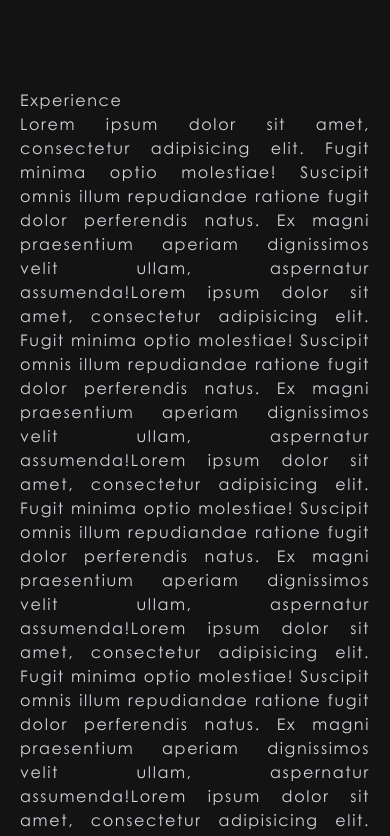
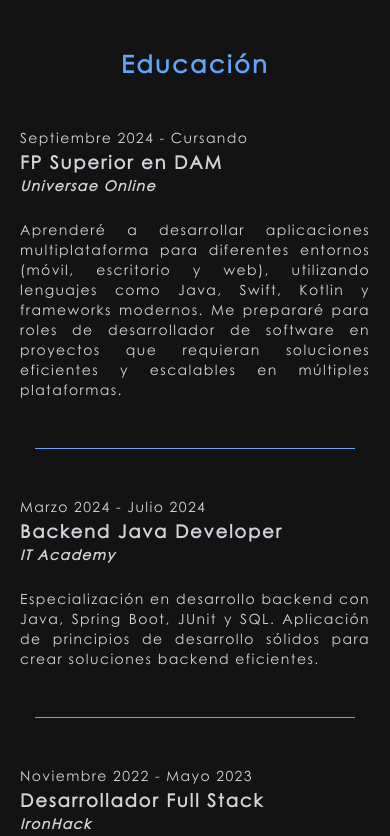
Before and after one commit to leandropereyradev/personal-web-vite, a React (Vite) app: page / in a window 390 px wide. Shown: the part 5140-5976 px from the top of the page. Built offline with nearby package versions, Linux system fonts and the light colour scheme.

Commit message:
Inplement Education component

```diff
--- /dev/null
+++ b/src/components/education/Education.jsx
@@ -0,0 +1,19 @@
+import education from "../../data/education";
+import EducationItem from "./EducationItem";
+
+const Education = () => {
+  return (
+    <div id="education">
+      <h1 className="text-blue-400 text-center text-2xl font-bold mb-12 md:text-3xl lg:pb-10 xl:text-3xl">
+        Educación
+      </h1>
+
+      <div className="flex flex-col gap-12">
+        {education &&
+          education.map((item) => <EducationItem key={item.id} {...item} />)}
+      </div>
+    </div>
+  );
+};
+
+export default Education;
--- /dev/null
+++ b/src/components/education/EducationItem.jsx
@@ -0,0 +1,28 @@
+import PropTypes from "prop-types";
+
+const EducationItem = ({ date, program, institution, description }) => {
+  return (
+    <div className="flex flex-col gap-12">
+      <div className="flex flex-col gap-2 md:grid md:grid-cols-education md:gap-4 md:pr-4">
+        <div className="text-left">
+          <p className="text-sm">{date}</p>
+          <h2 className="text-lg font-bold">{program}</h2>
+          <h2 className="text-sm font-bold italic mb-4">{institution}</h2>
+        </div>
+
+        <p className="text-sm">{description}</p>
+      </div>
+
+      <div className="w-11/12 mx-auto h-[1px] bg-blue-400 md:w-2/4 xl:w-1/3 xl:mb-4" />
+    </div>
+  );
+};
+
+EducationItem.propTypes = {
+  date: PropTypes.string.isRequired,
+  program: PropTypes.string.isRequired,
+  institution: PropTypes.string.isRequired,
+  description: PropTypes.string.isRequired,
+};
+
+export default EducationItem;
--- a/src/components/maincontent/Experience.jsx
+++ /dev/null
@@ -1,39 +0,0 @@
-const Experience = () => {
-  return (
-    <div id="skills">
-      <h1>Experience</h1>
-      <p>
-        Lorem ipsum dolor sit amet, consectetur adipisicing elit. Fugit minima
-        optio molestiae! Suscipit omnis illum repudiandae ratione fugit dolor
-        perferendis natus. Ex magni praesentium aperiam dignissimos velit ullam,
-        aspernatur assumenda!Lorem ipsum dolor sit amet, consectetur adipisicing
-        elit. Fugit minima optio molestiae! Suscipit omnis illum repudiandae
-        ratione fugit dolor perferendis natus. Ex magni praesentium aperiam
-        dignissimos velit ullam, aspernatur assumenda!Lorem ipsum dolor sit
-        amet, consectetur adipisicing elit. Fugit minima optio molestiae!
-        Suscipit omnis illum repudiandae ratione fugit dolor perferendis natus.
-        Ex magni praesentium aperiam dignissimos velit ullam, aspernatur
-        assumenda!Lorem ipsum dolor sit amet, consectetur adipisicing elit.
-        Fugit minima optio molestiae! Suscipit omnis illum repudiandae ratione
-        fugit dolor perferendis natus. Ex magni praesentium aperiam dignissimos
-        velit ullam, aspernatur assumenda!Lorem ipsum dolor sit amet,
-        consectetur adipisicing elit. Fugit minima optio molestiae! Suscipit
-        omnis illum repudiandae ratione fugit dolor perferendis natus. Ex magni
-        praesentium aperiam dignissimos velit ullam, aspernatur assumenda!Lorem
-        ipsum dolor sit amet, consectetur adipisicing elit. Fugit minima optio
-        molestiae! Suscipit omnis illum repudiandae ratione fugit dolor
-        perferendis natus. Ex magni praesentium aperiam dignissimos velit ullam,
-        aspernatur assumenda!Lorem ipsum dolor sit amet, consectetur adipisicing
-        elit. Fugit minima optio molestiae! Suscipit omnis illum repudiandae
-        ratione fugit dolor perferendis natus. Ex magni praesentium aperiam
-        dignissimos velit ullam, aspernatur assumenda!Lorem ipsum dolor sit
-        amet, consectetur adipisicing elit. Fugit minima optio molestiae!
-        Suscipit omnis illum repudiandae ratione fugit dolor perferendis natus.
-        Ex magni praesentium aperiam dignissimos velit ullam, aspernatur
-        assumenda!
-      </p>
-    </div>
-  );
-};
-
-export default Experience;
--- a/src/components/maincontent/MainContent.jsx
+++ b/src/components/maincontent/MainContent.jsx
@@ -1,13 +1,13 @@
 import About from "./About";
-import Experience from "./Experience";
 import Projects from "./projects/Projects";
+import Education from "../education/Education";
 
 const MainContent = () => {
   return (
     <section className="h-full flex flex-col gap-16 px-5 text-justify md:text-lg lg:overflow-y-auto xl:pl-36 xl:text-base fullHD:pl-72 fullHD:pr-10 fullHD:tracking-[0.2rem] fullHD:leading-relaxed">
       <About />
       <Projects />
-      <Experience />
+      <Education />
     </section>
   );
 };
--- a/src/components/maincontent/projects/Projects.jsx
+++ b/src/components/maincontent/projects/Projects.jsx
@@ -3,7 +3,7 @@ import projects from "../../../data/projects";
 
 const Projects = () => {
   return (
-    <section id="projects" className="pb-10">
+    <section id="projects">
       {/* Section Title */}
       <h1 className="text-blue-400 text-center text-2xl font-bold mb-6 md:text-3xl lg:pt-6 lg:pb-10 xl:text-3xl">
         Proyectos
--- /dev/null
+++ b/src/data/education.json
@@ -0,0 +1,26 @@
+[
+  {
+    "institution": "Universae Online",
+    "program": "FP Superior en DAM",
+    "date": "Septiembre 2024 - Cursando",
+    "description": "Aprenderé a desarrollar aplicaciones multiplataforma para diferentes entornos (móvil, escritorio y web), utilizando lenguajes como Java, Swift, Kotlin y frameworks modernos. Me prepararé para roles de desarrollador de software en proyectos que requieran soluciones eficientes y escalables en múltiples plataformas."
+  },
+  {
+    "institution": "IT Academy",
+    "program": "Backend Java Developer",
+    "date": "Marzo 2024 - Julio 2024",
+    "description": "Especialización en desarrollo backend con Java, Spring Boot, JUnit y SQL. Aplicación de principios de desarrollo sólidos para crear soluciones backend eficientes."
+  },
+  {
+    "institution": "IronHack",
+    "program": "Desarrollador Full Stack",
+    "date": "Noviembre 2022 - Mayo 2023",
+    "description": "Formación intensiva en desarrollo web utilizando herramientas como React, Node.js, Express.js y MongoDB. Desarrollo de proyectos reales aplicando conocimientos de frontend y backend."
+  },
+  {
+    "institution": "EEM N° 6 - Buenos Aires, Argentina ",
+    "program": "Bachillerato",
+    "date": "Diciembre 2001",
+    "description": "Formación en Humanidades y Ciencias Sociales, obteniendo habilidades de investigación, análisis y comunicación efectiva."
+  }
+]
--- a/src/data/menu.json
+++ b/src/data/menu.json
@@ -8,7 +8,7 @@
     "name": "Proyectos"
   },
   {
-    "link": "#skills",
-    "name": "Skills"
+    "link": "#education",
+    "name": "Educación"
   }
 ]
--- a/tailwind.config.js
+++ b/tailwind.config.js
@@ -9,6 +9,7 @@ export default {
       gridTemplateColumns: {
         navbar: "30% 70%",
         "layout-desktop": "40% 60%",
+        "education": "40% 60%",
       },
       colors: {
         "dark-grey": "#131313",
```
